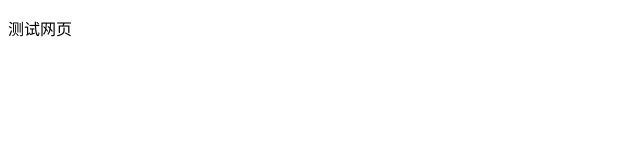
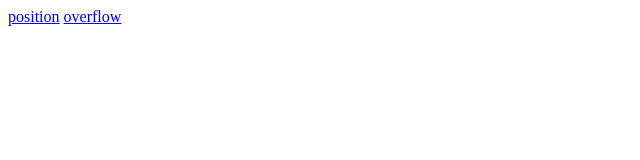
Before and after one commit to duanbowen/duanbowen.github.io, a plain HTML site: page index.html in a window 1280 px wide. Shown: the whole page, without its empty margins (0-640 px from the left). Drawn offline with Linux system fonts and the light colour scheme.

Commit message:
add a link

```diff
--- a/index.html
+++ b/index.html
@@ -5,13 +5,11 @@
 <html>
 	<head>
 		<meta charset="utf-8">
-		<title>my blog</title>
+		<title>css summary</title>
 	</head>
 
 	<body>
-		<p>
-		测试网页
-
-		</p>
+		<a href="./position.html">position</a>
+		<a href="./overflow.html">overflow</a>
 	</body>
 </html>
```
